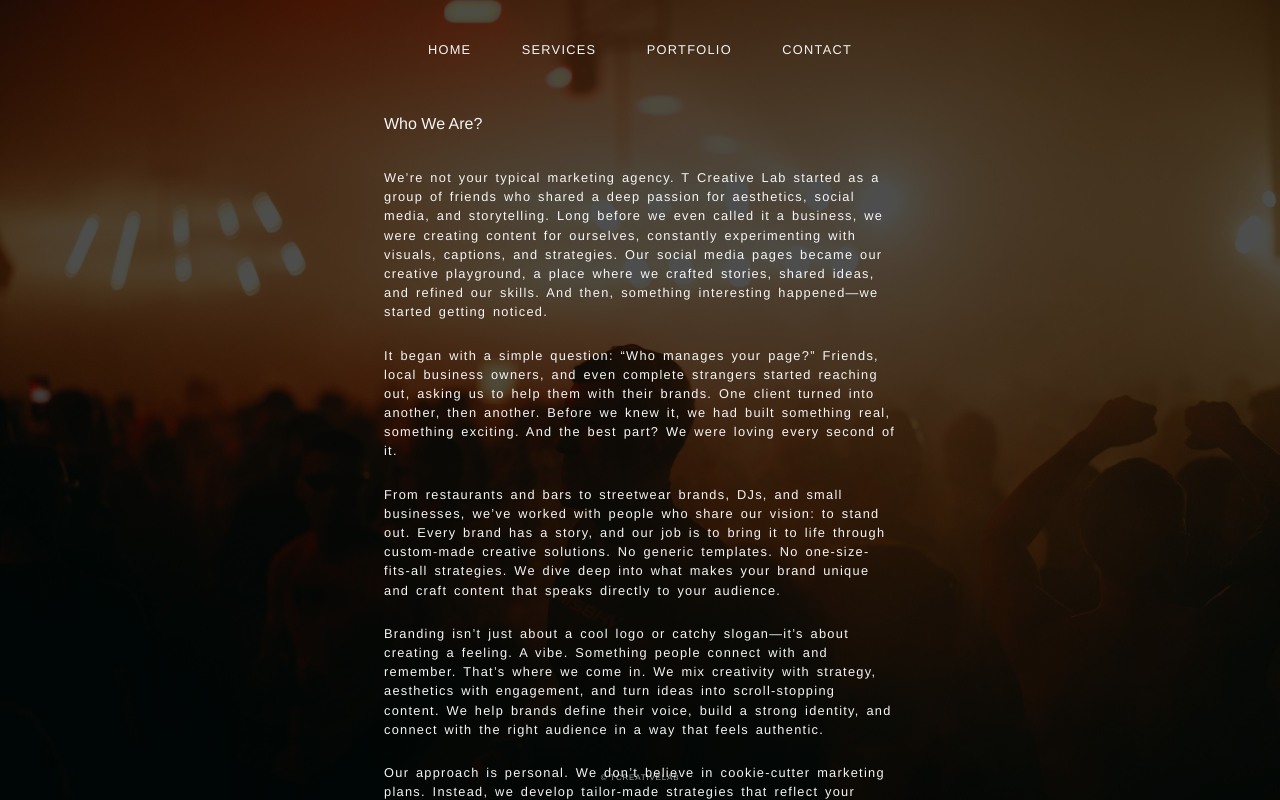
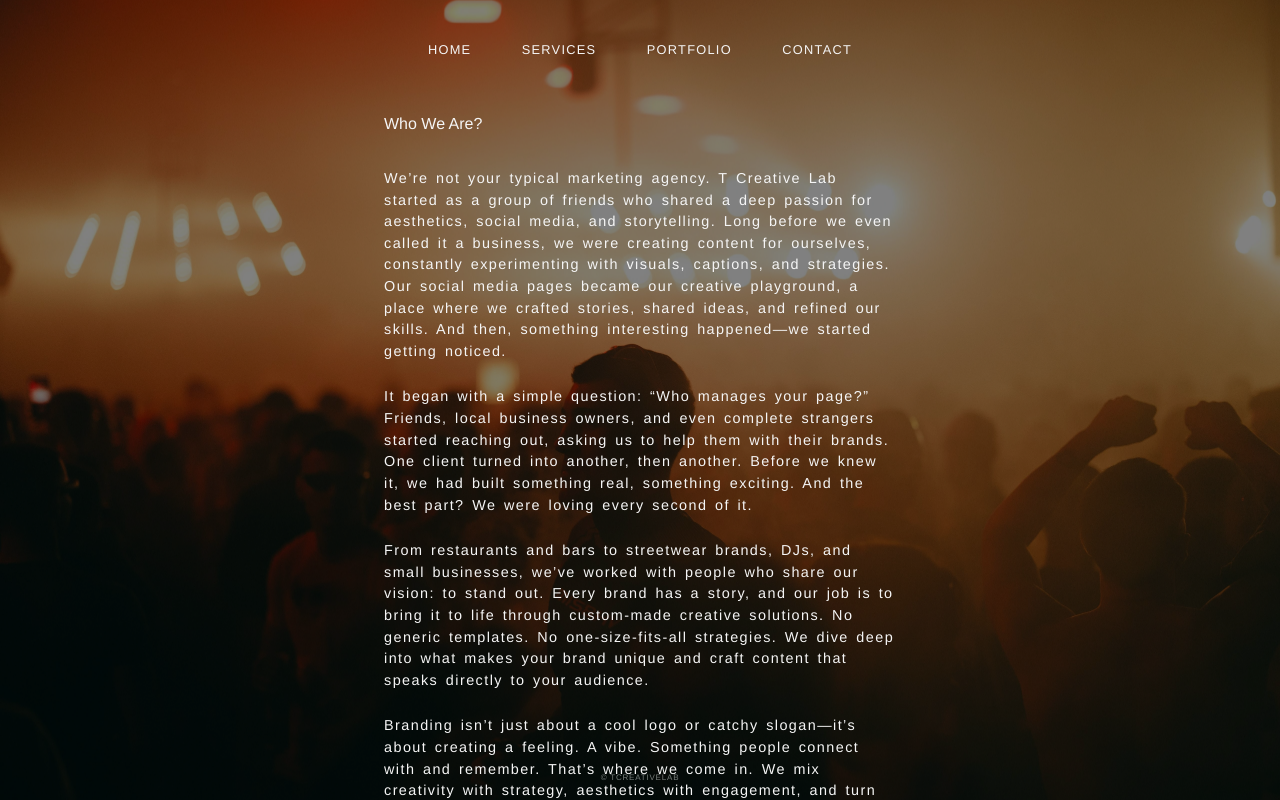
Before and after one commit to svarogdoo/travica, a SvelteKit app: page /about in a window 1280 px wide. Shown: the top 800 px of the page. Built offline with nearby package versions, Linux system fonts and the light colour scheme.

Commit message:
brighten photo

```diff
--- a/src/routes/about/+page.svelte
+++ b/src/routes/about/+page.svelte
@@ -100,7 +100,7 @@
   img {
     position: fixed;
     z-index: 0;
-    opacity: 30%;
+    opacity: 50%;
   }
 
   .bio-text {
@@ -115,7 +115,7 @@
   }
 
   p {
-    font-size: 0.8em;
+    font-size: 0.9em;
     letter-spacing: 0.1em;
     font-weight: 50;
     word-spacing: 0.15em;
```
